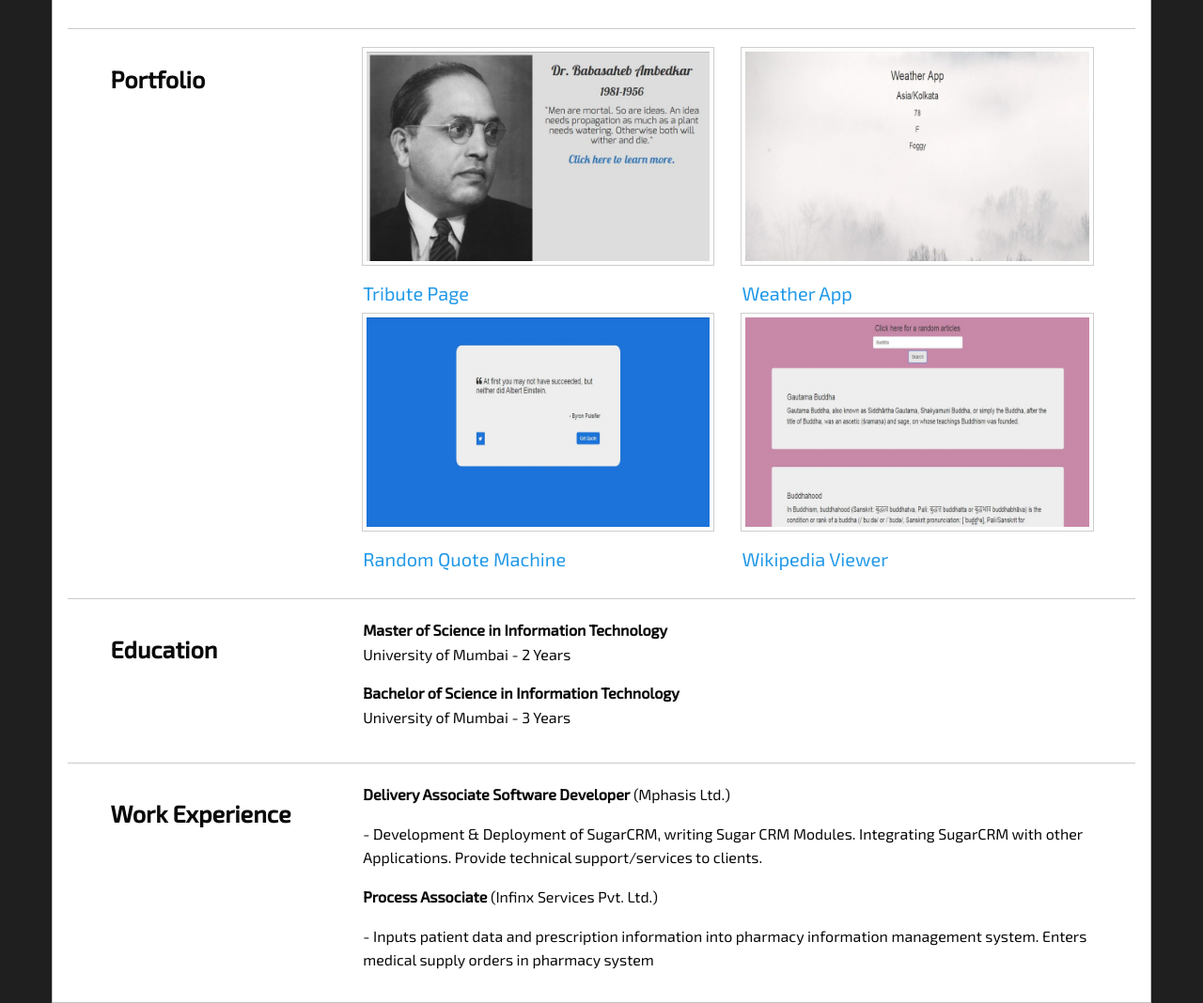
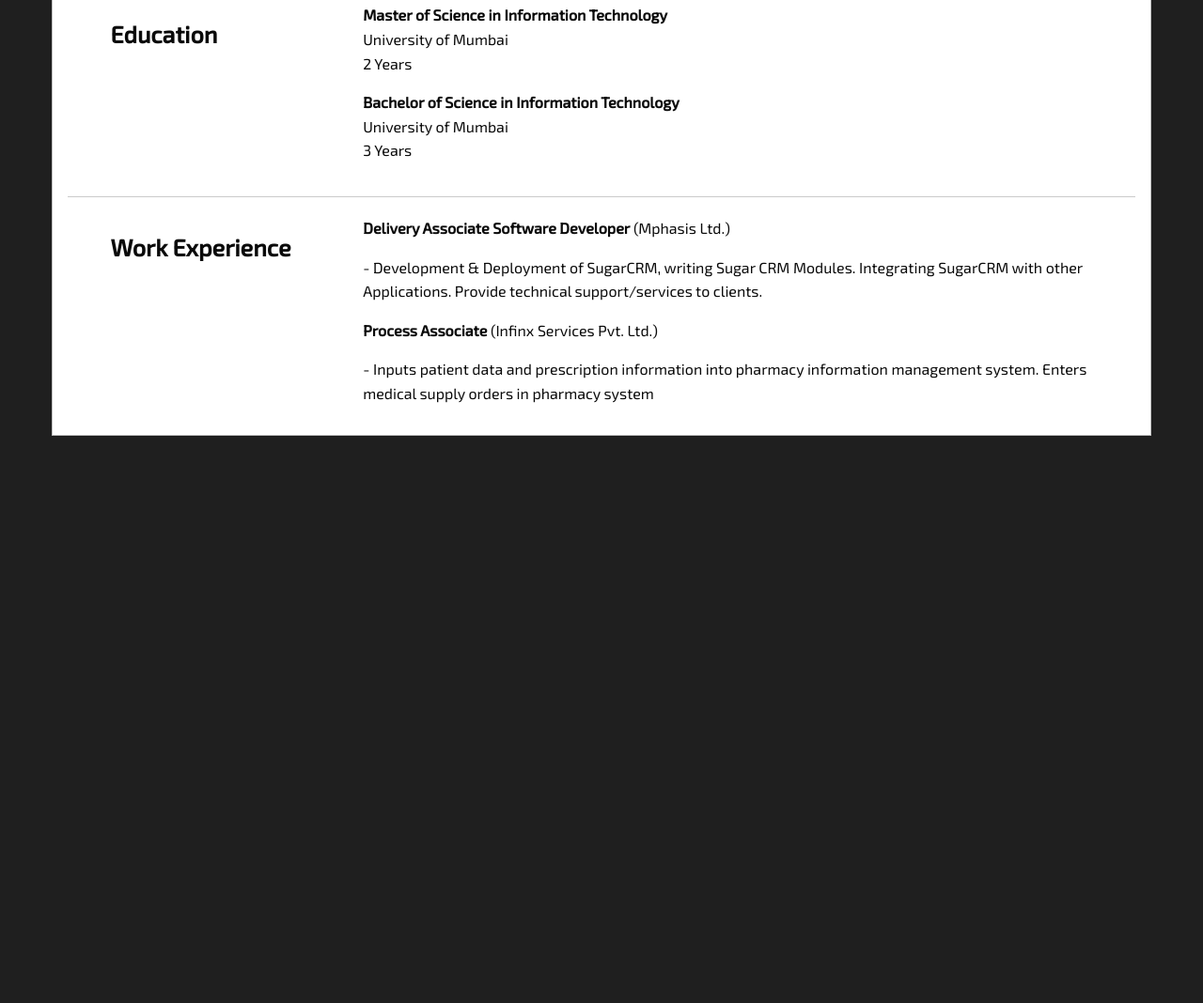
Before and after one commit to ChangezKhan/ChangezKhan.github.io, a plain HTML site: page index.html in a window 1280 px wide. Shown: the part 617-1685 px from the top of the page at 94% size. After the commit the page ends 1097 px from the top, so only its background shows below. Drawn offline with Linux system fonts and the light colour scheme.

Commit message:
Remove hearder image and portfolio images

```diff
--- a/index.html
+++ b/index.html
@@ -16,10 +16,7 @@
       <div class="large-12 columns">
         <div class="callout">
           <div class="row intro">
-            <div class="show-for-medium large-4 medium-4 columns">
-              <img id="profile_pic" class="float-center thumbnail" src="img/profile.jpg" alt="" height="150px" width="150px">
-            </div>
-            <div class="float-center large-8 medium-8 columns">
+            <div class="float-center large-12 medium-12 columns">
 			  <h2 id="name"><b>Sohan Usha Shyam Tirpude</b></h2><p>Web Developer</p>
             </div>
           </div>
@@ -61,56 +58,15 @@
 		  <hr>
 		  <div class="row intro">
             <div class="large-3 medium-4 columns">
-              <p><h4><b>Portfolio</b></h4></p>
-            </div>
-            <div class="large-9 medium-8 columns">
-			  <div class="row">
-              <div class="medium-6 small-12 columns">
-				<a href="http://codepen.io/ChangezKhan/full/dMKQXe/">
-				<img class="thumbnail" src="img/tribute.JPG">
-				<h5>Tribute Page</h5>
-				</a>
-			  </div>
-			  <div class="medium-6 small-12 columns">
-				<a href="https://codepen.io/ChangezKhan/full/MyLzML/">
-				<img class="thumbnail" src="img/weather.JPG">
-				<h5>Weather App</h5>
-				</a>
-			  </div>
-            </div>
-			</div>
-          </div>
-		  <div class="row intro">
-            <div class="large-3 medium-4 columns">
-              <p></p>
-            </div>
-            <div class="large-9 medium-8 columns">
-			<div class="row">
-              <div class="medium-6 small-12 columns supporticons">
-				<a href="http://codepen.io/ChangezKhan/full/qaPxxJ/">
-				<img class="thumbnail" src="img/random_quote.JPG">
-				<h5>Random Quote Machine</h5>
-				</a>
-			  </div>
-			  <div class="medium-6 small-12 columns supporticons">
-				<a href="http://codepen.io/ChangezKhan/full/kkGEBA/">
-				<img class="thumbnail" src="img/wikipedia_viewer.JPG">
-				<h5>Wikipedia Viewer</h5>
-				</a>
-			  </div>
-			  </div>
-            </div>
-          </div>
-		  <hr>
-		  <div class="row intro">
-            <div class="large-3 medium-4 columns">
               <p><h4><b>Education</b></h4></p>
             </div>
             <div class="large-9 medium-8 columns">
               <p><b>Master of Science in Information Technology</b><br>
-				University of Mumbai - 2 Years</p>
+				University of Mumbai<br>
+				2 Years</p>
 			  <p><b>Bachelor of Science in Information Technology</b><br>
-				University of Mumbai - 3 Years</p>
+				University of Mumbai<br>
+				3 Years</p>
             </div>
           </div>
 		  <hr>
```
